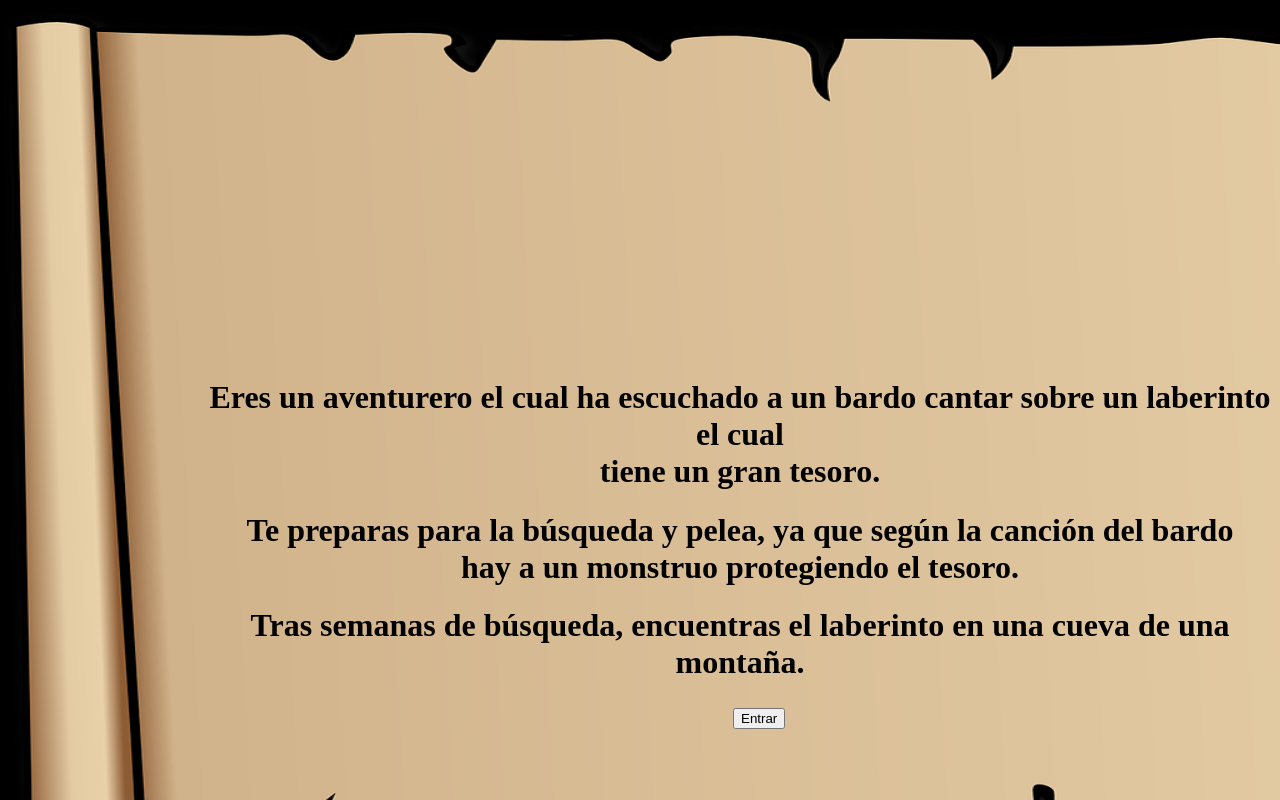
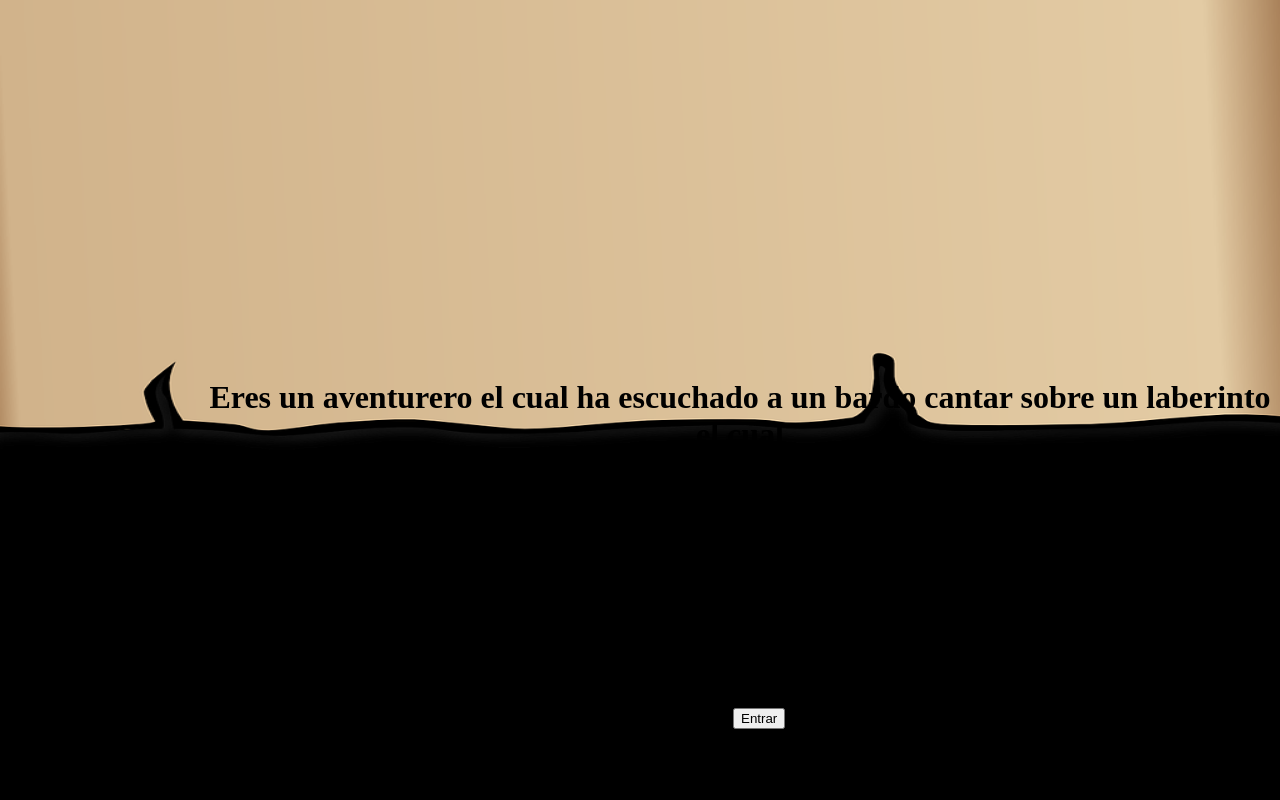
Before and after one commit to Aitor20489640/ProyectoWebActv20, a plain HTML site: page index.html in a window 1280 px wide. Drawn offline with Linux system fonts and the light colour scheme.

Commit message:
Update index.html

```diff
--- a/index.html
+++ b/index.html
@@ -8,7 +8,7 @@
         body {
             background-image: url(maze/Event.png);
             background-color: black;
-            background-position: auto;
+            background-position: center, center;
             background-repeat: no-repeat;
             background-size: 1600px 900px;
             position: relative;
```
